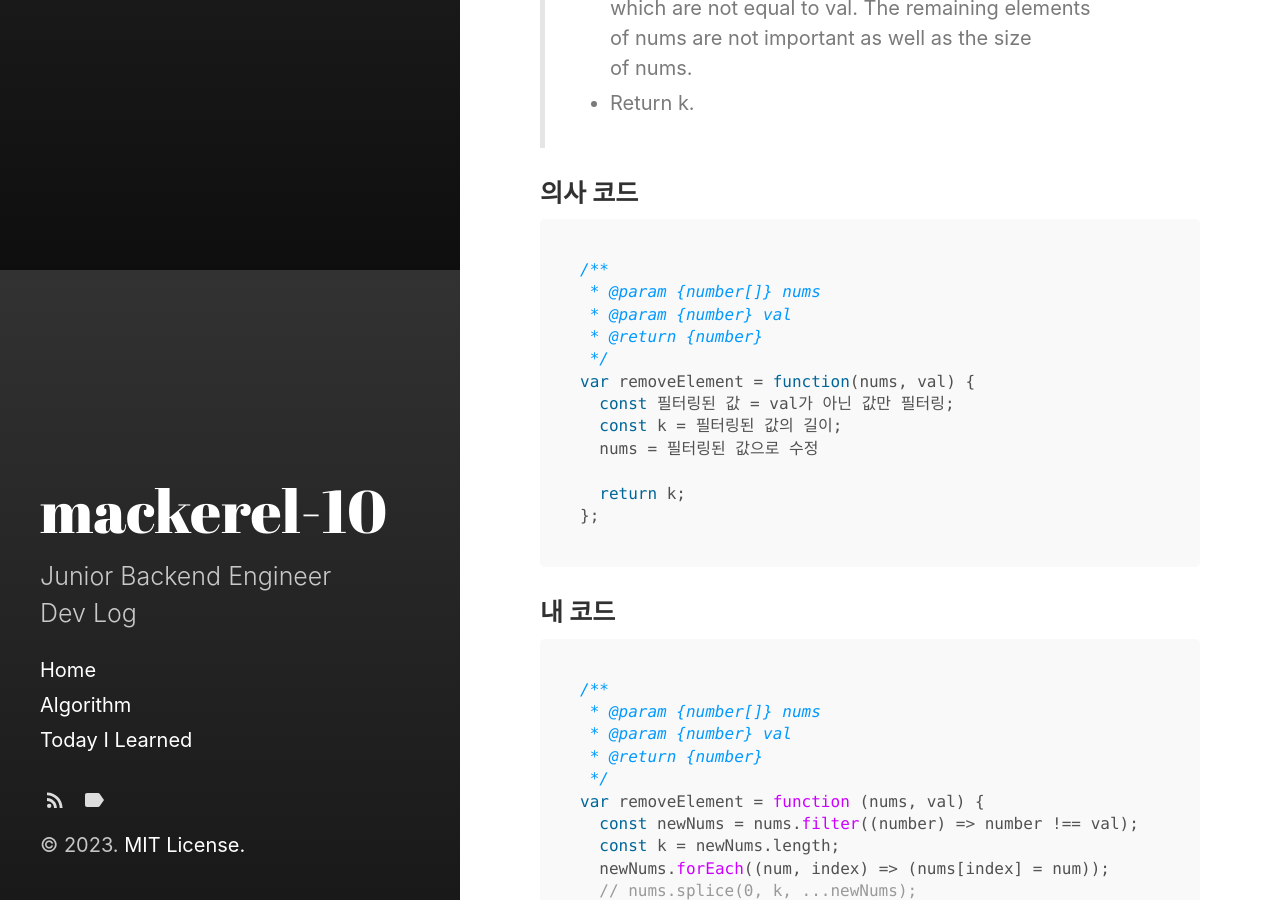
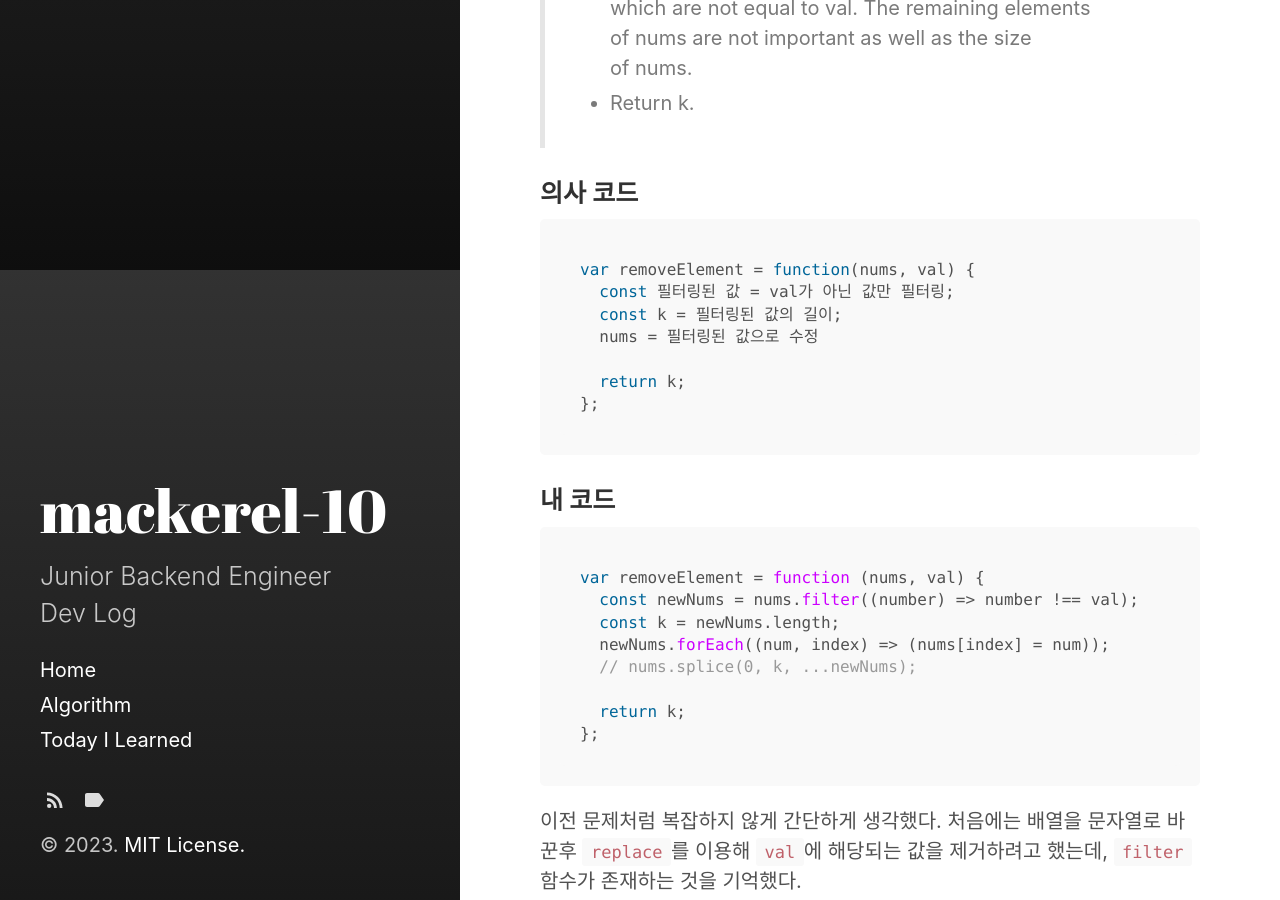
Before and after one commit to mackerel-10/mackerel-10.github.io, a Jekyll site: the page built from _posts/Algorithm/Leet/2023-08-23-27-Remove-Element.md, in a window 1280 px wide and 900 px high, scrolled down 630 px. Built offline with Jekyll 4.4.1, drawn with Linux system fonts in a browser that asks for light colours.

Commit message:
Edit: 주석 제거

````diff
--- a/_posts/Algorithm/Leet/2023-08-23-27-Remove-Element.md
+++ b/_posts/Algorithm/Leet/2023-08-23-27-Remove-Element.md
@@ -24,11 +24,6 @@ date: '2023-08-23T16:56:00+09:00'
 ### 의사 코드
 
 ```javascript
-/**
- * @param {number[]} nums
- * @param {number} val
- * @return {number}
- */
 var removeElement = function(nums, val) {
   const 필터링된 값 = val가 아닌 값만 필터링;
   const k = 필터링된 값의 길이;
@@ -41,11 +36,6 @@ var removeElement = function(nums, val) {
 ### 내 코드
 
 ```javascript
-/**
- * @param {number[]} nums
- * @param {number} val
- * @return {number}
- */
 var removeElement = function (nums, val) {
   const newNums = nums.filter((number) => number !== val);
   const k = newNums.length;
````
Also changed, not shown: _posts/Algorithm/Leet/2023-08-23-80-Remove-Duplicates-from-Sorted-Array-II.md.md (+0 -8 lines), _posts/Algorithm/Leet/2023-08-23-88-Merge-Sorted-Array.md (+0 -8 lines).
